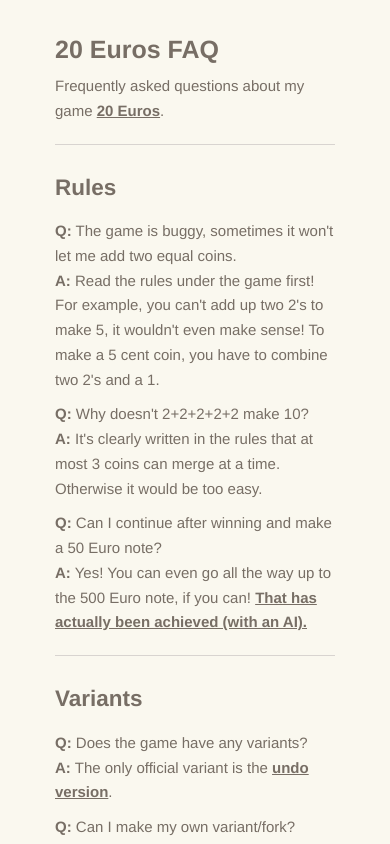
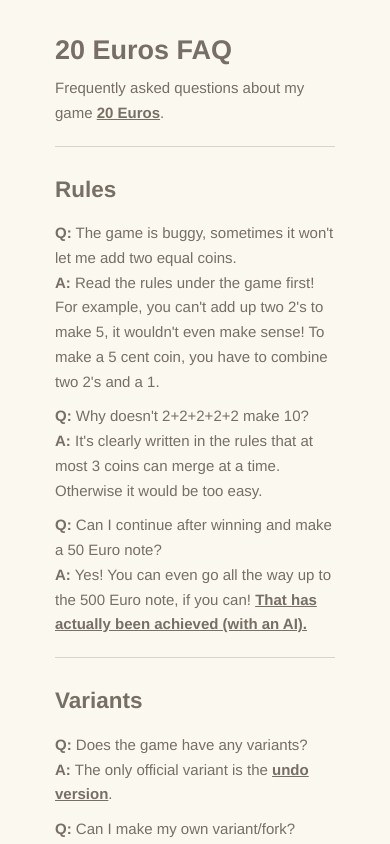
Before and after one commit to YunoHost-Apps/20euros_ynh, a plain HTML site: page sources/faq.html in a window 390 px wide. Shown: the top 844 px of the page. Drawn offline with Linux system fonts and the light colour scheme; a web font is replaced by a local one.

Commit message:
Update main.css

```diff
--- a/sources/style/main.css
+++ b/sources/style/main.css
@@ -584,7 +584,7 @@ hr {
     padding: 0 20px; }
 
   h1.title {
-    font-size: 25px;
+    font-size: 27px;
     margin-top: 15px; }
 
   .container {
```
